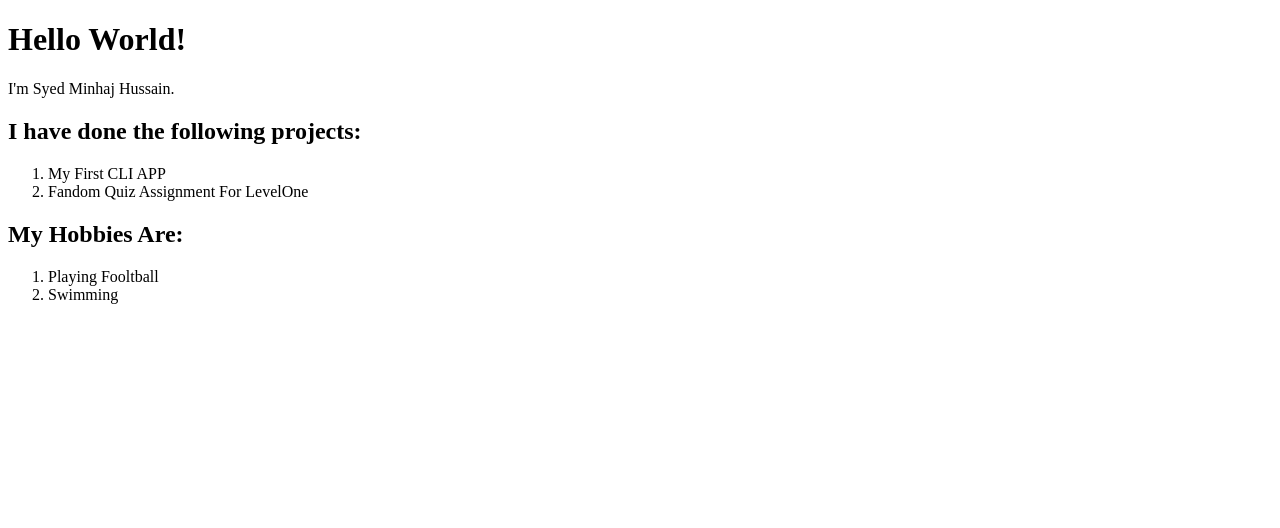
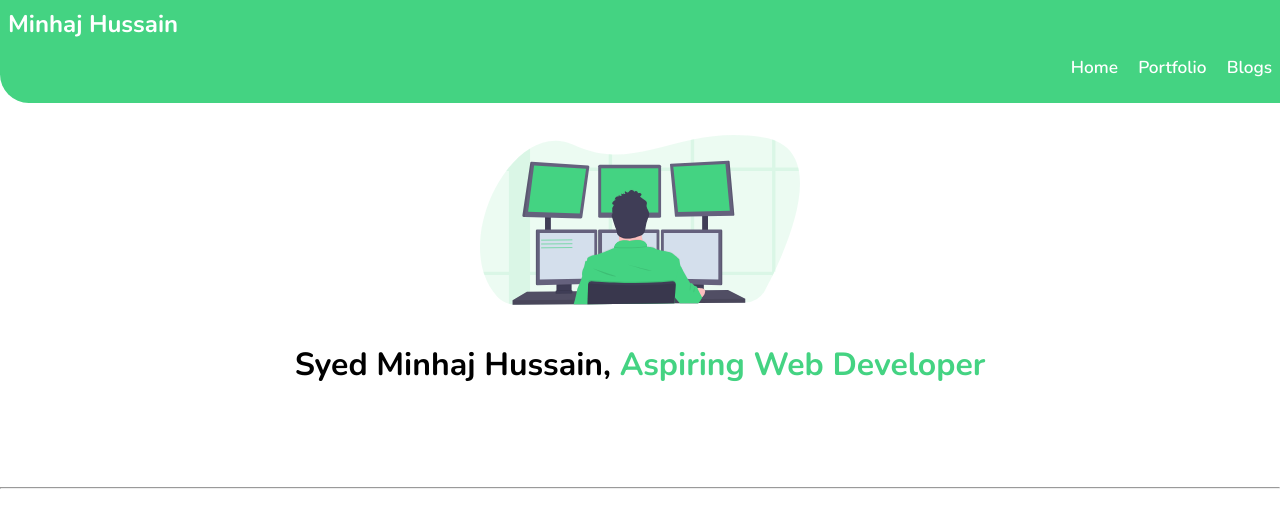
Before and after one commit to syed-minhaj-hussain/My-Portfolio, a plain HTML site: page index.html in a window 1280 px wide. Drawn offline with nearby package versions, Linux system fonts and the light colour scheme.

Commit message:
added header

```diff
--- a/index.html
+++ b/index.html
@@ -3,22 +3,26 @@
 <head>
     <meta charset="UTF-8">
     <meta name="viewport" content="width=device-width, initial-scale=1.0">
-    <title>Syed Minhaj Hussain</title>
+    <title>Home | Syed Minhaj Hussain</title>
+    <link rel="stylesheet" href="style.css">
+    <link rel="stylesheet" href="https://cdnjs.cloudflare.com/ajax/libs/font-awesome/5.15.1/css/all.min.css">
 </head>
 <body>
-    <h1>Hello World!</h1>
-    <p>I'm Syed Minhaj Hussain.</p>
+    <!-- navbar -->
+    <nav class="navbar">
+        <h1 class="navbar-brand">Minhaj Hussain</h1>
+        <ul class="list list-nav">
+            <li><a href="/index.html" class="link">Home</a></li>
+            <li><a href="/" class="link">Portfolio</a></li>
+            <li><a href="/" class="link">Blogs</a></li>
+        </ul>
+    </nav>
 
-    <h2>I have done the following projects:</h2>
-    <ol>
-        <li>My First CLI APP</li>
-        <li>Fandom Quiz Assignment For LevelOne</li>
-    </ol>
-
-    <h2>My Hobbies Are:</h2>
-    <ol>
-        <li>Playing Fooltball</li>
-        <li>Swimming</li>
-    </ol>
+    <!-- header -->
+    <header class="hero">
+        <img src="images/minhaj.svg" alt="Developer" class="hero-img">
+        <h1>Syed Minhaj Hussain, <span class="hero-heading">Aspiring Web Developer</span></h1>
+    </header>
+    <hr>
 </body>
 </html>
```
Also changed, not shown: images/minhaj.svg (renamed from minhaj.svg).
